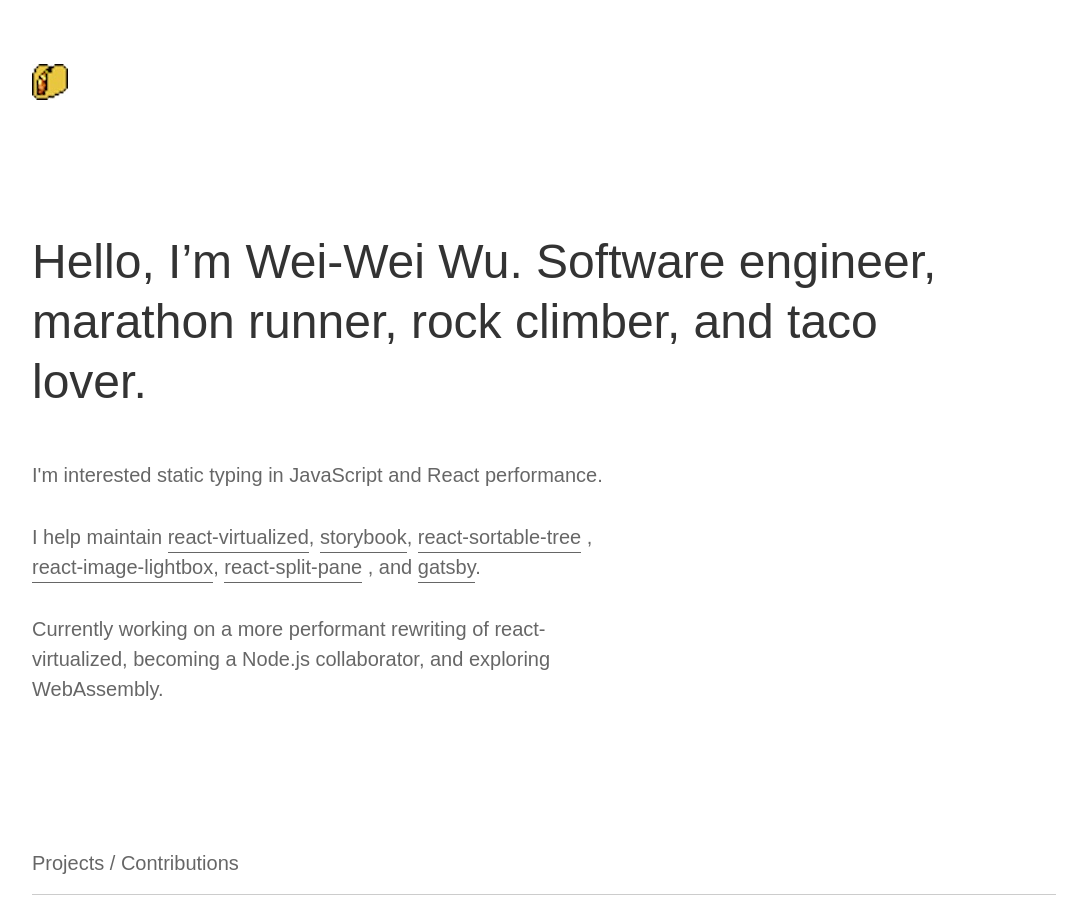
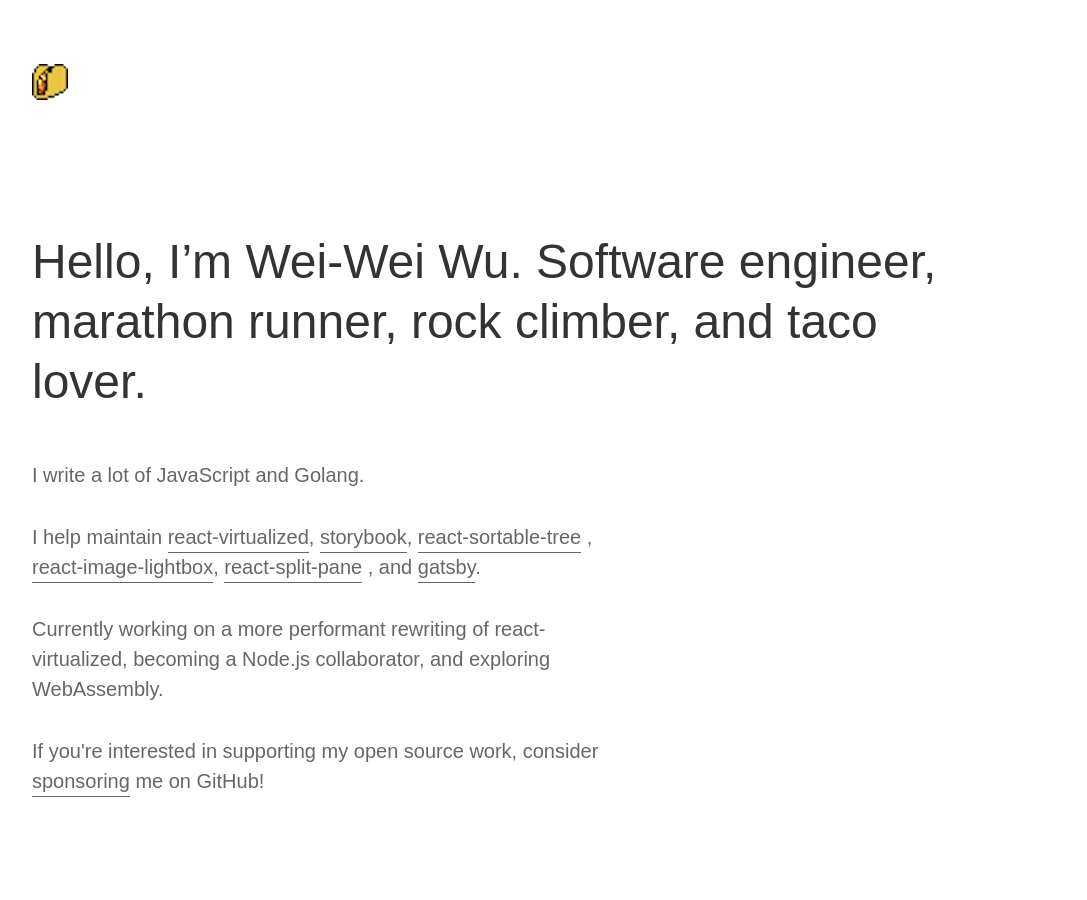
Before and after one commit to wuweiweiwu/wuweiweiwu.github.io, a Jekyll site: the page built from index.html, in a window 1280 px wide and 900 px high. Shown: the whole window, without its empty margins (96-1183 px from the left). Built offline with Jekyll 4.4.1, drawn with Linux system fonts in a browser that asks for light colours; some web fonts are replaced.

Commit message:
remove _site and update info

```diff
--- a/index.html
+++ b/index.html
@@ -15,7 +15,7 @@ thumbnail: https://ibin.co/3ubY1PLJVdt3.jpg
       Hello, I&rsquo;m Wei-Wei Wu. {{ page.description }}
     </h1>
     <p class="mv3 f5 f4-ns lh-copy measure">
-      I'm interested static typing in JavaScript and React performance.
+      I write a lot of JavaScript and Golang.
     </p>
     <p class="mv3 f5 f4-ns lh-copy measure">
       I help maintain
@@ -57,6 +57,16 @@ thumbnail: https://ibin.co/3ubY1PLJVdt3.jpg
       Currently working on a more performant rewriting of react-virtualized,
       becoming a Node.js collaborator, and exploring WebAssembly.
     </p>
+
+    <p class="mv3 f5 f4-ns lh-copy measure">
+      If you're interested in supporting my open source work, consider
+      <a
+        class="pb1-ns no-underline color-inherit bb color-animate hover-dark-red"
+        href="https://github.com/sponsors/wuweiweiwu"
+        >sponsoring</a
+      >
+      me on GitHub!
+    </p>
   </div>
 
   {% include projects.html %} {% include footer.html %}
```
Also changed, not shown: 7 other files.
